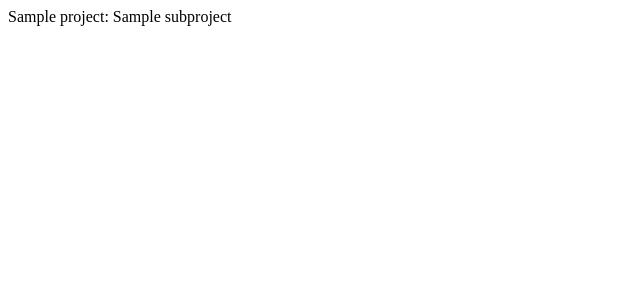
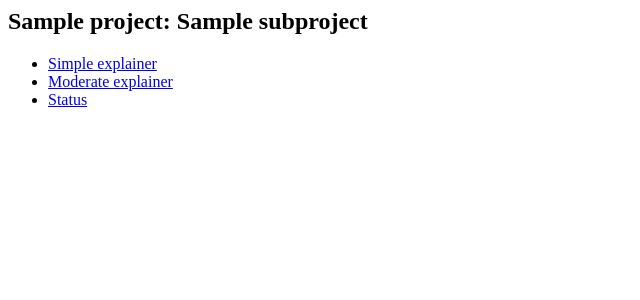
Before and after one commit to pyskell/whatcanbitcoindo, a Flask app: template templates/description.html in a window 1280 px wide. Shown: the top 300 px of the page, without its empty margins (0-640 px from the left). Run offline with Flask 2, Linux system fonts and the light colour scheme; the template is opened without the code that fills it: most values are stand-ins (such as "Sample title", 1, 10 or a date in 2020).

Commit message:
initial structure

```diff
--- a/templates/description.html
+++ b/templates/description.html
@@ -1,9 +1,54 @@
 {% block description %}
-    {% if subproject %}
-        {{project}}: {{subproject}}
-    {% else %}
-        {{project}}
-    {% endif %}
 
 
+    <section id="{{id}}" data-spy="{{id}}" data-target="#{{id}}">
+        <h2>
+            {% if subproject %}
+                {{project}}: {{subproject}}
+            {% else %}
+                {{project}}
+            {% endif %}
+        </h2>
+
+        <ul class="nav nav-tabs" id="{{id}}Tab" role="tablist">
+            <li class="nav-item">
+                <a class="nav-link active" id="{{id}}-simple-explainer" data-toggle="tab" href="#{{id}}-simple-explainer" role="tab"
+                aria-controls="{{id}}-simple-explainer" aria-selected="true">Simple explainer</a>
+            </li>
+            <li class="nav-item">
+                <a class="nav-link" id="{{id}}-moderate-explainer" data-toggle="tab" href="#{{id}}-moderate-explainer" role="tab"
+                aria-controls="{{id}}-moderate-explainer" aria-selected="false">Moderate explainer</a>
+            </li>
+            <li class="nav-item">
+                <a class="nav-link" id="{{id}}-status" data-toggle="tab" href="#{{id}}-status" role="tab" aria-controls="{{id}}-status"
+                aria-selected="false">Status</a>
+            </li>
+        </ul>
+        <div class="tab-content" id="{{id}}TabContent">
+            <div class="tab-pane fade show active" id="{{id}}-simple-explainer" role="tabpanel"
+                aria-labelledby="simple-explainer">
+                {% block simple_desc %}
+
+                {% endblock simple_desc %}
+            </div>
+            <div class="tab-pane fade" id="{{id}}-moderate-explainer" role="tabpanel" aria-labelledby="{{id}}-moderate-explainer">
+                {% block moderate_desc %}
+
+                {% endblock moderate_desc %}
+            </div>
+            <div class="tab-pane fade" id="{{id}}-status" role="tabpanel" aria-labelledby="{{id}}-status">
+                {% block status %}
+
+                {% endblock status %}
+
+                {% block future %}
+
+                {% endblock future %}
+
+                {% block vs_alts %}
+
+                {% endblock vs_alts %}
+            </div>
+        </div>
+    </section>
 {% endblock description %}
```
